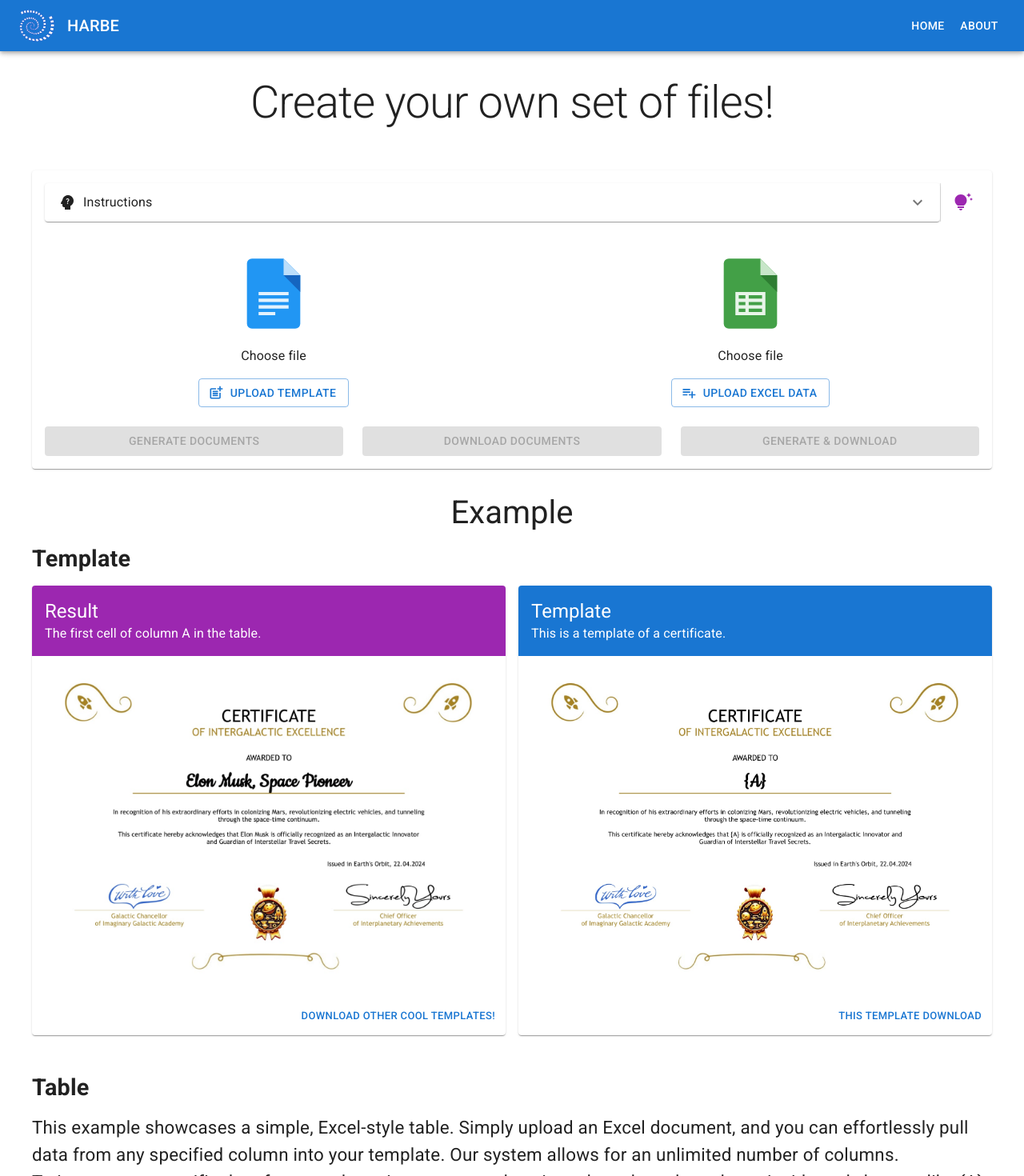
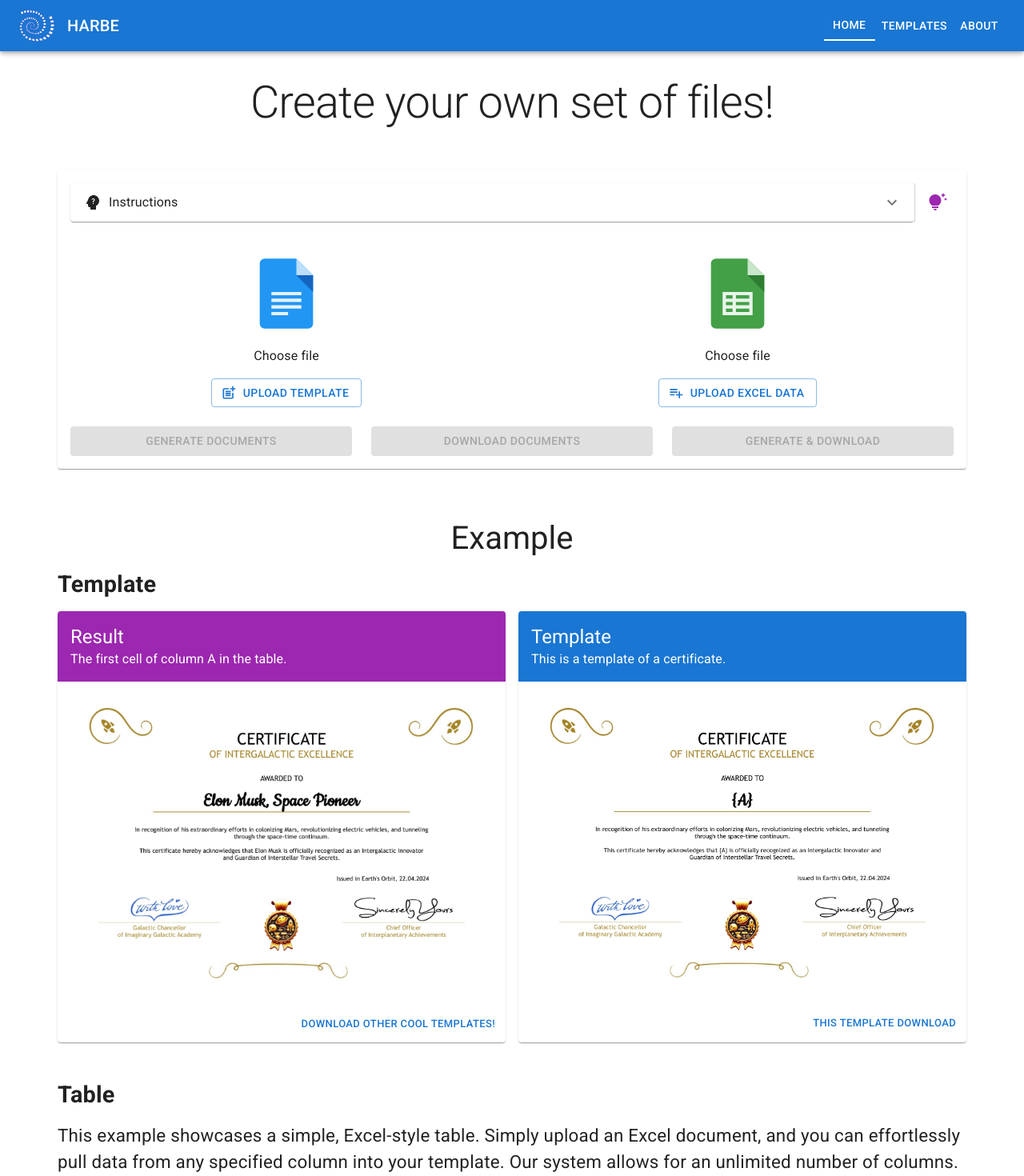
Before and after one commit to yacax/harbe, a React (Create React App) app: page / in a window 1280 px wide. Shown: the top 1470 px of the page at 80% size. Built offline with nearby package versions, Linux system fonts and the light colour scheme; a web font is replaced by a local one.

Commit message:
Update navigation, configure components.

```diff
--- a/public/index.html
+++ b/public/index.html
@@ -16,8 +16,6 @@
     <link rel="apple-touch-icon" href="%PUBLIC_URL%/logo192.png" />
     <link rel="manifest" href="%PUBLIC_URL%/manifest.json" />
     <title>Dynamic Document Generator HARBE</title>
-    <!-- Add any additional stylesheets or fonts -->
-    <!-- Example for Google Fonts -->
     <link
       href="https://fonts.googleapis.com/css?family=Roboto:300,400,500&display=swap"
       rel="stylesheet"
--- a/src/App.tsx
+++ b/src/App.tsx
@@ -6,6 +6,7 @@ import NotFoundPage from './components/pages/NotFoundPage/NotFoundPage';
 import { SEO_OPTIONS } from './utils/config';
 import { useEffect } from 'react';
 import ReactGA from 'react-ga';
+import TemplatePage from './components/pages/TemplatesPage/TemplatesPage';
 
 function App() {
   useEffect(() => {
@@ -16,6 +17,7 @@ function App() {
     <BrowserRouter>
       <Routes>
         <Route path="/" element={<HomePage />} />
+        <Route path="/templates" element={<TemplatePage />} />
         <Route path="/about" element={<AboutPage />} />
         <Route path="*" element={<NotFoundPage />} />
       </Routes>
--- a/src/components/@extended/CustomCard.tsx
+++ b/src/components/@extended/CustomCard.tsx
@@ -1,4 +1,5 @@
 import React from 'react';
+import { Link as RouterLink } from 'react-router-dom';
 import {
   Button,
   Card,
@@ -14,6 +15,7 @@ type CardProps = {
   ImageComponent: React.ElementType;
   buttonLabel: string;
   downloadLink?: string;
+  navigationLink?: string;
 };
 
 const CustomCard: React.FC<CardProps> = ({
@@ -23,7 +25,37 @@ const CustomCard: React.FC<CardProps> = ({
   ImageComponent,
   buttonLabel,
   downloadLink,
+  navigationLink,
 }) => {
+  let ButtonComponent;
+
+  if (downloadLink) {
+    ButtonComponent = (
+      <a href={downloadLink} download style={{ textDecoration: 'none' }}>
+        <Button size="small" variant="text">
+          {buttonLabel}
+        </Button>
+      </a>
+    );
+  } else if (navigationLink) {
+    ButtonComponent = (
+      <Button
+        size="small"
+        variant="text"
+        component={RouterLink}
+        to={navigationLink}
+      >
+        {buttonLabel}
+      </Button>
+    );
+  } else {
+    ButtonComponent = (
+      <Button size="small" variant="text">
+        {buttonLabel}
+      </Button>
+    );
+  }
+
   return (
     <Card
       sx={{
@@ -42,11 +74,7 @@ const CustomCard: React.FC<CardProps> = ({
         <ImageComponent />
       </CardContent>
       <CardActions sx={{ justifyContent: 'flex-end' }}>
-        <a href={downloadLink} download style={{ textDecoration: 'none' }}>
-          <Button size="small" variant="text">
-            {buttonLabel}
-          </Button>
-        </a>
+        {ButtonComponent}
       </CardActions>
     </Card>
   );
--- a/src/components/@extended/DrawerAppBar.tsx
+++ b/src/components/@extended/DrawerAppBar.tsx
@@ -1,5 +1,5 @@
 import * as React from 'react';
-import { Link as RouterLink } from 'react-router-dom';
+import { Link as RouterLink, useLocation } from 'react-router-dom';
 import AppBar from '@mui/material/AppBar';
 import Box from '@mui/material/Box';
 import Divider from '@mui/material/Divider';
@@ -14,19 +14,19 @@ import Toolbar from '@mui/material/Toolbar';
 import Typography from '@mui/material/Typography';
 import Button from '@mui/material/Button';
 import LogoHarbe from '../LogoHarbe/LogoHarbe';
-import { GUI_FEATURES } from '../../utils/config';
-
-const navItems = ['Home', 'About'];
+import { NAVIGATION_ITEMS, GUI_FEATURES } from '../../utils/config';
 
 export default function DrawerAppBar() {
   const [isDrawerOpen, setIsDrawerOpen] = React.useState(false);
+  const location = useLocation();
 
   const handleDrawerToggle = () => {
     setIsDrawerOpen((prevState) => !prevState);
   };
 
-  const getPath = (item: string) =>
-    item === 'Home' ? '/' : `/${item.toLowerCase()}`;
+  const getPath = (path: string) =>
+    path === 'Home' ? '/' : `/${path.toLowerCase()}`;
+  const isActive = (path: string) => location.pathname === getPath(path);
 
   const drawer = (
     <Box onClick={handleDrawerToggle} sx={{ textAlign: 'center' }}>
@@ -35,10 +35,13 @@ export default function DrawerAppBar() {
       </Typography>
       <Divider />
       <List>
-        {navItems.map((item) => (
+        {NAVIGATION_ITEMS.map((item) => (
           <ListItem key={item} disablePadding>
             <ListItemButton
-              sx={{ textAlign: 'center' }}
+              sx={{
+                textAlign: 'center',
+                backgroundColor: isActive(item) ? '#f0f0f0' : 'transparent',
+              }}
               component={RouterLink}
               to={getPath(item)}
             >
@@ -79,10 +82,15 @@ export default function DrawerAppBar() {
           </Typography>
 
           <Box sx={{ display: { xs: 'none', sm: 'block' } }}>
-            {navItems.map((item) => (
+            {NAVIGATION_ITEMS.map((item) => (
               <Button
                 key={item}
-                sx={{ color: '#fff' }}
+                variant="text"
+                color="inherit"
+                sx={{
+                  borderBottom: isActive(item) ? '2px solid #fff' : 'none',
+                  borderRadius: 0,
+                }}
                 component={RouterLink}
                 to={getPath(item)}
               >
--- a/src/components/layouts/LayoutMain.tsx
+++ b/src/components/layouts/LayoutMain.tsx
@@ -13,15 +13,17 @@ const BasicLayout: React.FC<BasicLayoutProps> = ({ children }) => {
     <Container
       maxWidth="lg"
       sx={{
-        position: 'relative',
-        px: { xs: 2, sm: 3, md: 4, lg: 0 },
+        display: 'flex',
+        flexDirection: 'column',
+        minHeight: '100vh',
+        px: { xs: 2, sm: 3, md: 4 },
         py: { xs: 2, sm: 3, md: 4 },
-        minHeight: '100vh',
       }}
     >
       <Header />
       {children}
       <SimpleSnackbar />
+      <div style={{ flexGrow: 1 }}></div>
       <Footer />
     </Container>
   );
--- a/src/components/pages/AboutPage/AboutPage.tsx
+++ b/src/components/pages/AboutPage/AboutPage.tsx
@@ -1,5 +1,5 @@
 import React from 'react';
-import { Typography, Paper } from '@mui/material';
+import { Typography, Paper, Link, List, ListItem } from '@mui/material';
 import LayoutMain from '../../layouts/LayoutMain';
 
 export default function AboutPage() {
@@ -26,12 +26,34 @@ export default function AboutPage() {
           file.
         </Typography>
         <Typography variant="body1" paragraph>
-          <b>Future Development Plans:</b> We are looking forward to expanding
+          <b>Future Development Plans:</b> I&apos;m looking forward to expanding
           the application’s capabilities. Soon, a templates page and
           multi-language support will be added. If you&apos;re interested in
-          contributing a template to our website, please feel free to reach out
-          to us.
+          contributing a template to this web-app, please feel free to reach out
+          to me. You can find my contact information and GitHub links below:
         </Typography>
+        <List>
+          <ListItem>
+            My GitHub profile:&nbsp;
+            <Link
+              href="https://github.com/yacax"
+              target="_blank"
+              rel="noopener noreferrer"
+            >
+              https://github.com/yacax
+            </Link>
+          </ListItem>
+          <ListItem>
+            Project repository:&nbsp;
+            <Link
+              href="https://github.com/yacax/harbe"
+              target="_blank"
+              rel="noopener noreferrer"
+            >
+              https://github.com/yacax/harbe
+            </Link>
+          </ListItem>
+        </List>
       </Paper>
     </LayoutMain>
   );
--- a/src/components/pages/HomePage/HomePageAccordion.tsx
+++ b/src/components/pages/HomePage/HomePageAccordion.tsx
@@ -6,6 +6,7 @@ import {
   List,
   ListItem,
   ListItemText,
+  Link,
 } from '@mui/material';
 import ExpandMoreIcon from '@mui/icons-material/ExpandMore';
 import PsychologyAltIcon from '@mui/icons-material/PsychologyAlt';
@@ -40,6 +41,20 @@ export const HomePageAccordion = () => {
           <ListItem>
             <ListItemText primary="3. Click on the button to download the generated documents." />
           </ListItem>
+          <ListItem>
+            <ListItemText
+              primary="Note on Fonts: Some templates, like the provided example, use specific fonts (e.g., Trebuchet MS and Cookie). While Trebuchet MS will likely be automatically substituted by your system, Cookie is a custom font. For optimal results, consider downloading and installing it. Please find the link below:"
+              secondary={
+                <Link
+                  href="https://fonts.google.com/specimen/Cookie?selection.family=Cookie"
+                  target="_blank"
+                  rel="noopener noreferrer"
+                >
+                  Google Fonts
+                </Link>
+              }
+            />
+          </ListItem>
         </List>
       </AccordionDetails>
     </Accordion>
--- a/src/components/pages/HomePage/HomePageExample.tsx
+++ b/src/components/pages/HomePage/HomePageExample.tsx
@@ -2,7 +2,7 @@ import React from 'react';
 import Box from '@mui/material/Box';
 import Typography from '@mui/material/Typography';
 import HomePageCertificateResultImage from './HomePageCertificateImage';
-import { useTheme } from '@mui/material';
+import { Button, useTheme } from '@mui/material';
 import HomePageCertificateTemplateImage from './HomePageCertificateTemplateImage';
 import CustomCard from '../../@extended/CustomCard';
 import HomePageTable from './HomePageTable';
@@ -21,6 +21,10 @@ export default function HomePageExample() {
         gap: {
           xs: '0.5rem',
           lg: '1rem',
+        },
+        mt: {
+          xs: '1rem',
+          md: '2rem',
         },
       }}
     >
@@ -59,6 +63,7 @@ export default function HomePageExample() {
           backgroundColor={colorSecondary}
           ImageComponent={HomePageCertificateResultImage}
           buttonLabel="Download other cool templates!"
+          navigationLink="/templates"
         />
         <CustomCard
           title="Template"
@@ -70,6 +75,15 @@ export default function HomePageExample() {
         />
       </Box>
       <HomePageTable />
+      <a
+        href="/templates/data_template.xlsx"
+        download
+        style={{ textDecoration: 'none' }}
+      >
+        <Button size="small" variant="text">
+          Data Template Download
+        </Button>
+      </a>
     </Box>
   );
 }
--- /dev/null
+++ b/src/components/pages/TemplatesPage/TemplatesPage.tsx
@@ -0,0 +1,16 @@
+import React from 'react';
+import LayoutMain from '../../layouts/LayoutMain';
+import { Typography } from '@mui/material';
+
+export default function TemplatesPage() {
+  return (
+    <LayoutMain>
+      <Typography variant="h2" component="h2">
+        Templates
+      </Typography>
+      <Typography variant="body1" component="p" sx={{ m: 'auto' }}>
+        Page is under construction
+      </Typography>
+    </LayoutMain>
+  );
+}
--- a/src/hooks/useFileProcessing.ts
+++ b/src/hooks/useFileProcessing.ts
@@ -47,7 +47,6 @@ const useFileProcessing = () => {
     downloadDocument(generatedDocumentsBlob, 'generated_documents.zip');
   };
 
-  // TODO: Refactor this function
   const loadExampleFiles = async () => {
     try {
       const docResponse = await fetch('/templates/certificate_template.docx');
--- a/src/utils/config.ts
+++ b/src/utils/config.ts
@@ -1,3 +1,6 @@
+// Navigation options
+export const NAVIGATION_ITEMS = ['Home', 'Templates', 'About'];
+
 // Theme options
 export const MAIN_THEME_COLOURS = {
   PRIMARY_MAIN: 'rgb(25, 118, 210)',
```
Also changed, not shown: src/logo.svg (deleted).
